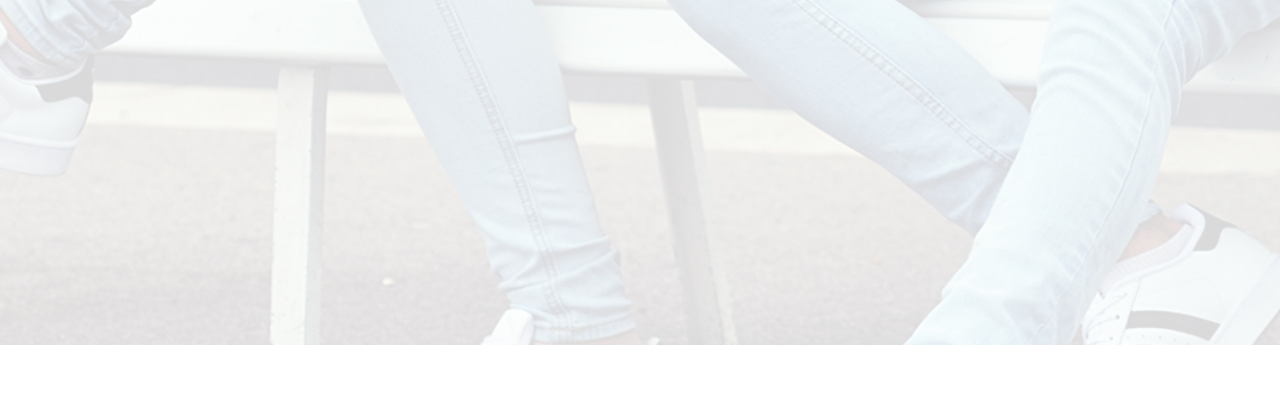
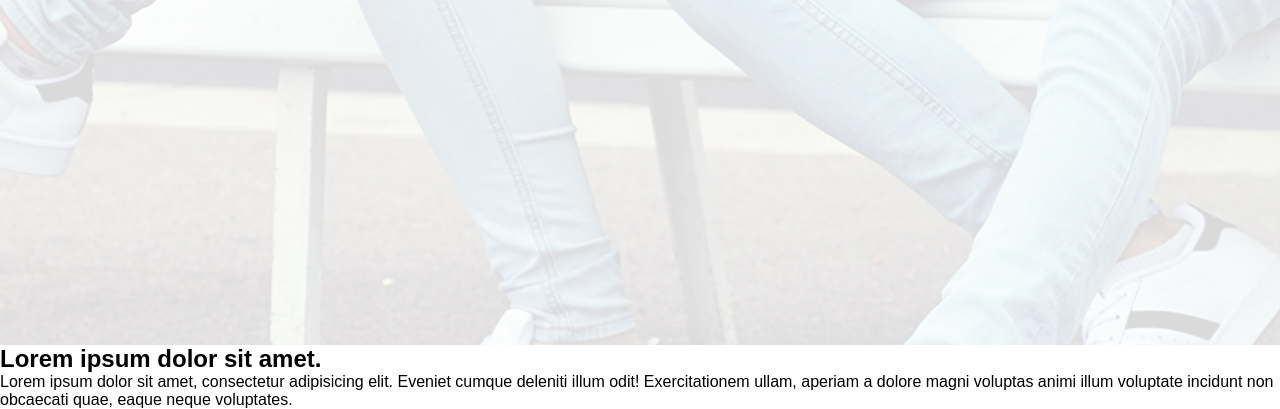
Before and after one commit to maqsud-cr7/new-nike-1, a plain HTML site: page index.html in a window 1280 px wide. Shown: the part 455-864 px from the top of the page. Before the commit the page ends 800 px from the top, so only its background shows below. Drawn offline with Linux system fonts and the light colour scheme.

Commit message:
Добавил заголовок и параграф

```diff
--- a/index.html
+++ b/index.html
@@ -26,7 +26,10 @@
 </section>
 </header>
 <main>
-    <section></section>
+    <section>
+        <h1>Lorem ipsum dolor sit amet.</h1>
+        <p>Lorem ipsum dolor sit amet, consectetur adipisicing elit. Eveniet cumque deleniti illum odit! Exercitationem ullam, aperiam a dolore magni voluptas animi illum voluptate incidunt non obcaecati quae, eaque neque voluptates.</p>
+    </section>
 </main>
 <footer></footer>
 </body>
```
